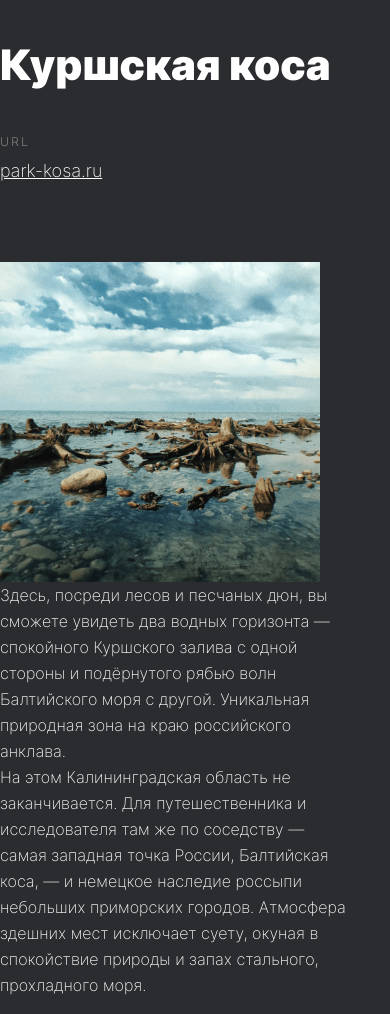
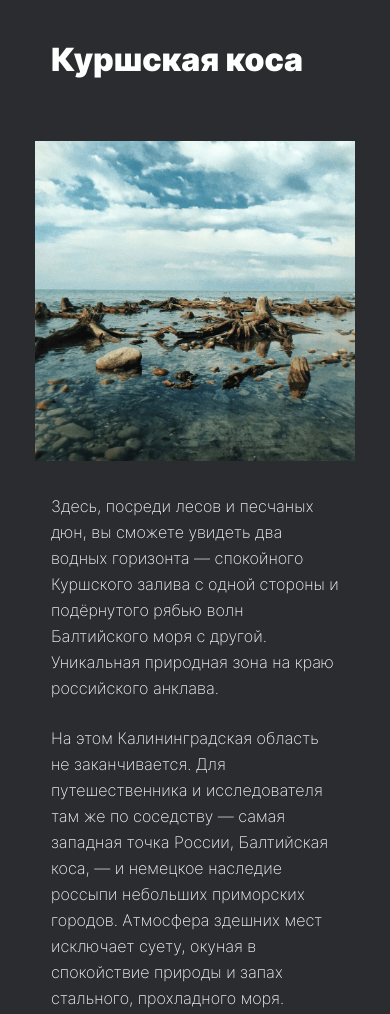
Before and after one commit to temaitzhanov/russian-travel, a plain HTML site: page index.html in a window 390 px wide. Shown: the part 4460-5474 px from the top of the page. Drawn offline with Linux system fonts and the light colour scheme.

Commit message:
Работа с адаптивом

```diff
--- a/blocks/footer/__menu/__link/footer__link.css
+++ b/blocks/footer/__link/footer__link.css
@@ -16,7 +16,7 @@
 @media screen and (max-width: 320px){
   .footer__link{
     max-width: 140px;
-    font-size: 28px;
+    font-size: 24px;
     line-height: 24px;
     margin: 0px 0px 0px 16px;
   }
--- a/blocks/footer/__menu/footer__menu.css
+++ /dev/null
@@ -1,3 +0,0 @@
-@import url(../__menu/__link-list/footer__link-list.css);
-@import url(../__menu/__link/footer__link.css);
-@import url(../__menu/__links/footer__links.css);
--- a/blocks/footer/footer.css
+++ b/blocks/footer/footer.css
@@ -1,5 +1,7 @@
 @import url(../footer/__copyright/footer__copyright.css);
-@import url(../footer/__menu/footer__menu.css);
+@import url(../footer/__links/footer__links.css);
+@import url(../footer/__link-list/footer__link-list.css);
+@import url(../footer/__link/footer__link.css);
 
 .footer{
   max-width: 1184px;
--- a/blocks/header/__link/header__link.css
+++ b/blocks/header/__link/header__link.css
@@ -9,7 +9,8 @@ color: #fff;
 text-decoration: none;
 }
 .header__link:hover{
- opacity: 0.8;
+ opacity: .8;
+ transition: .5s ease;
 }
 @media screen and (max-width: 320px){
   .header__link{
--- a/blocks/place/__image/place__image.css
+++ b/blocks/place/__image/place__image.css
@@ -1,34 +1,32 @@
 .place__image{
   max-width: 460px;
   max-height: 460px;
-  margin-right: 40px;
+  margin: 0px 40px 0px 0px;
+  }
+  @media screen and (min-width: 1280px){
+    .place__image{
+    width: 100%;
+    height: 100%;
+    }
   }
   @media screen and (max-width: 1024px){
     .place__image{
-      max-width: 440px;
-      max-height: 440px;
-      width: 100%;
-      height: 100%;
-      margin-right: 32px;
+      width: 440px;
+      height: 440px;
+      margin: 0px 32px 0px 0px;
     }
   }
-  @media screen and (max-width: 768px){
+  @media screen and (min-width: 768px) and (max-width: 1023px){
     .place__image{
       width: 340px;
       height: 340px;
-      margin-right: 28px;
+      margin: 0px 28px 0px 0px;
     }
   }
-  @media screen and (min-width:556px) and (max-width:767px){
-    .place__image{
-    margin-right: 28px;
-    }
-  }
-  @media screen and (min-width: 320px) and (max-width: 555px){
+  @media screen and (min-width: 320px) and (max-width: 767px){
     .place__image{
       width: 320px;
       height: 320px;
-      margin-top: 32px;
-      margin-right: 0;
+      margin: 32px auto;
     }
   }
--- a/blocks/place/__link/place__link.css
+++ b/blocks/place/__link/place__link.css
@@ -7,7 +7,3 @@
   text-decoration: underline;
   color: #FFF;
 }
-.place__link:hover{
-  opacity: .8;
-  transition: .5s ease;
-}
--- a/blocks/place/__paragraph-wrap/place__paragraph-wrap.css
+++ b/blocks/place/__paragraph-wrap/place__paragraph-wrap.css
@@ -1,21 +1,24 @@
 .place__paragraph-wrap{
   display: flex;
+  max-width: 484px;
   flex-direction: column;
   flex-wrap: nowrap;
   margin: 0;
 }
-@media screen and (max-width: 1024px){
+@media screen and (min-width: 1024px) and (max-width: 1279px){
   .place__paragraph-wrap{
-    max-width: 456px;
+   max-width: 456px;
   }
 }
-@media screen and (max-width: 768px){
+
+@media screen and (min-width: 768px) and (max-width: 1023px){
   .place__paragraph-wrap{
     max-width: 352px;
   }
 }
-@media screen and (max-width: 320px){
+@media screen and (min-width: 320px) and (max-width: 767px){
   .place__paragraph-wrap{
     max-width: 288px;
-   }
+    margin: auto;
+  }
 }
--- a/blocks/place/__paragraph/place__paragraph.css
+++ b/blocks/place/__paragraph/place__paragraph.css
@@ -1,5 +1,4 @@
 .place__paragraph{
-  max-width: 484px;
   font-family: 'Inter', ‘Arial’, sans-serif;
   font-style: normal;
   font-weight: normal;
@@ -12,25 +11,16 @@
 .place__paragraph:nth-child(2n){
   margin-bottom: 0;
 }
-@media screen and (max-width: 1024px){
-  .place__paragraph{
-    max-width: 456px;
-    width: 100%;
-  }
 
-}
 @media screen and (max-width: 768px){
   .place__paragraph{
-    max-width: 352px;
     font-size: 16px;
     line-height: 26px;
-    color: #FFF;
-    margin: 0;
+    margin: 0px 0px 24px 0px;
   }
 }
 @media screen and (max-width: 320px){
   .place__paragraph{
-    max-width: 288px;
-   margin: 32px 16px 24px 16px;
+   margin: 32px auto 24px;
   }
 }
--- a/blocks/place/__title/place__title.css
+++ b/blocks/place/__title/place__title.css
@@ -1,7 +1,7 @@
 .place__title{
   max-width: 460px;
   width: 100%;
-  margin: 0px 43px 60px 0px;
+  margin: 0px 40px 48px 0px;
   font-family: 'Inter', ‘Arial’, sans-serif;
   font-style: normal;
   font-weight: 900;
@@ -9,10 +9,15 @@
   line-height: 76px;
   color: #FFF;
  }
+ @media screen and (max-width: 1280px){
+  .place__title{
+  width: 100%;
+  }
+ }
  @media screen and (max-width: 1024px){
   .place__title{
     max-width: 440px;
-    width: 100%;
+    margin: 0px 32px 48px 0px;
   }
  }
  @media screen and (max-width: 768px){
@@ -23,12 +28,11 @@
     margin: 0px 28px 48px 0px;
   }
  }
- @media screen and (max-width: 320px){
-  .place__title{
+  @media screen and (min-width: 320px) and (max-width: 767px){
+    .place__title{
     max-width: 288px;
-    width: 100%;
     font-size: 32px;
     line-height: 35px;
-    margin: 0px 16px 0px 16px;
+    margin: 0px auto 32px;
+    }
   }
- }
--- a/blocks/place/__website/place__website.css
+++ b/blocks/place/__website/place__website.css
@@ -6,10 +6,10 @@
 @media screen and (max-width: 768px){
   .place__website{
     max-width: 352px;
-    margin-bottom: 48px;
+    margin: 0px 0px 48px 0px;
   }
 }
-@media screen and (max-width: 320px){
+@media screen and (min-width: 320px) and (max-width: 767px){
   .place__website{
     display: none;
   }
--- a/blocks/place/place.css
+++ b/blocks/place/place.css
@@ -7,10 +7,15 @@
 @import url(../place/__website/place__website.css);
 .place{
   max-width: 984px;
-  margin-bottom: 80px; /*Отступы между блоками*/
+  margin: 0px 0px 80px 0px; /*Отступы между блоками*/
   display: flex;
   flex-wrap: wrap;
 
+}
+@media screen and (max-width: 1280px){
+  .place{
+  width: 100%;
+  }
 }
 @media screen and (max-width: 1024px){
   .place{
@@ -20,13 +25,18 @@
 @media screen and (max-width: 768px){
   .place{
     max-width: 720px;
-    margin-bottom: 72px;
+    margin: 0px auto 72px;
+  }
+}
+@media screen and (min-width: 321px) and (max-width: 767px){
+  .place{
+    flex-direction: column;
   }
 }
 @media screen and (max-width: 320px){
   .place{
     max-width: 320px;
-    margin-bottom: 48px;
+    margin: 0px auto 48px;
     display: block;
   }
 }
--- a/blocks/places/places.css
+++ b/blocks/places/places.css
@@ -12,14 +12,12 @@
 @media screen and (max-width: 768px){
   .places{
     max-width: 720px;
-    width: 100%;
     margin: 88px auto 88px;
   }
 }
 @media screen and (max-width: 320px){
   .places{
     max-width: 320px;
-    width: 100%;
     margin: 64px auto 64px;
   }
 }
--- /dev/null
+++ b/blocks/root/root.css
@@ -0,0 +1,5 @@
+.root{
+  margin: 0;
+  background-color: #2A2C2F;
+  text-rendering: optimizeLegibility;
+}
--- a/index.html
+++ b/index.html
@@ -63,7 +63,7 @@
                             <a href="http://park-kosa.ru" class="place__link" target="_blank">park-kosa.ru</a>
                         </div>
                         <img src="./images/kurskoya-kosa.png" alt="Илюстрация Куршская коса" class="place__image" />
-                        <div class="paragraph__wrap">
+                        <div class="place__paragraph-wrap">
                             <p class="place__paragraph">
                                 Здесь, посреди лесов и песчаных дюн, вы сможете увидеть два водных горизонта — спокойного Куршского залива с одной стороны и подёрнутого рябью волн Балтийского моря с другой. Уникальная природная зона на краю
                                 российского анклава.
@@ -81,7 +81,7 @@
                             <a href="https://yourshot.nationalgeographic.com/photos/?keywords=kolskiy" class="place__link" target="_blank">National Geographic</a>
                         </div>
                         <img src="./images/kolksyi.png" alt="Илюстрация Кольский склон" class="place__image" />
-                        <div class="paragraph__wrap">
+                        <div class="place__paragraph-wrap">
                             <p class="place__paragraph">Почти весь полуостров находится за Полярным кругом. Саамская тундра, от которой на юг — тайга, а на север — Ледовитый океан, прикидывающийся Баренцевым морем.</p>
                             <p class="place__paragraph">
                                 Возможно, вы смотрели Звягинцева и даже слышали историю арктического фестиваля в Териберке. Возможно, слово «Хибины» не осталось под снегом школьных воспоминаний об уроках географии. Возможно, вы не
@@ -96,7 +96,7 @@
                             <a href=" https://www.facebook.com/vera.bashmakova/posts/10156011613718822" class="place__link" target="_blank">Facebook</a>
                         </div>
                         <img src="./images/altai.jpg" alt="Илюстрация зеленого Алтая" class="place__image" />
-                        <div class="paragraph__wrap">
+                        <div class="place__paragraph-wrap">
                             <p class="place__paragraph">
                                 Алтай — одно из красивейших мест в России. В первую очередь из-за гор: если ехать вдоль хребта, вы увидите склоны, усыпанные соснами, горные реки и озёра. А если вы откроете в автомобиле окна, сможете
                                 познакомиться с невидимым чудом здешних мест — горным воздухом.
@@ -129,7 +129,7 @@
                             <a href="http://vodlozero.ru" class="place__link" target="_blank">http://vodlozero.ru/</a>
                         </div>
                         <img src="./images/karelia.jpg" alt="Илюстрация дневного Карелия" class="place__image" />
-                        <div class="paragraph__wrap">
+                        <div class="place__paragraph-wrap">
                             <p class="place__paragraph">
                                 Сибирь заканчивается не на Урале, а в Карелии: образующая тайгу сибирская лиственница не растёт западнее Водлозера. Зато здесь она вымахивает на 30 метров — леса карельских национальных парков из-за
                                 непроходимых болот никогда не знали топора. Некоторым соснам уже больше чем полтысячелетия. Прикоснитесь к живому существу, видевшему солнце раньше, чем увидал его Иван Грозный. В девственном лесу на сотню
@@ -148,7 +148,7 @@
                 </section>
             </main>
             <footer class="footer">
-                <nav class="footer__menu">
+                <nav>
                     <ul class="footer__links">
                         <li class="footer__link-list"><a href=" https://yandex.ru/maps" class="footer__link" target="_blank">Карты</a></li>
                         <li class="footer__link-list"><a href="https://yandex.ru/pogoda" class="footer__link" target="_blank">Погода</a></li>
--- a/pages/index.css
+++ b/pages/index.css
@@ -8,8 +8,4 @@
 @import url(../blocks/places/places.css);
 @import url(../fonts/fonts.css);
 @import url(../vendor/normalize.css);
-.root{
-  margin: 0;
-  background-color: #2A2C2F;
-  text-rendering: optimizeLegibility;
-}
+@import url(../blocks/root/root.css);
```
Also changed, not shown: fonts/fonts.css (+0 -11 lines), blocks/footer/__link-list/footer__link-list.css (renamed from blocks/footer/__menu/__link-list/footer__link-list.css), blocks/footer/__links/footer__links.css (renamed from blocks/footer/__menu/__links/footer__links.css).
